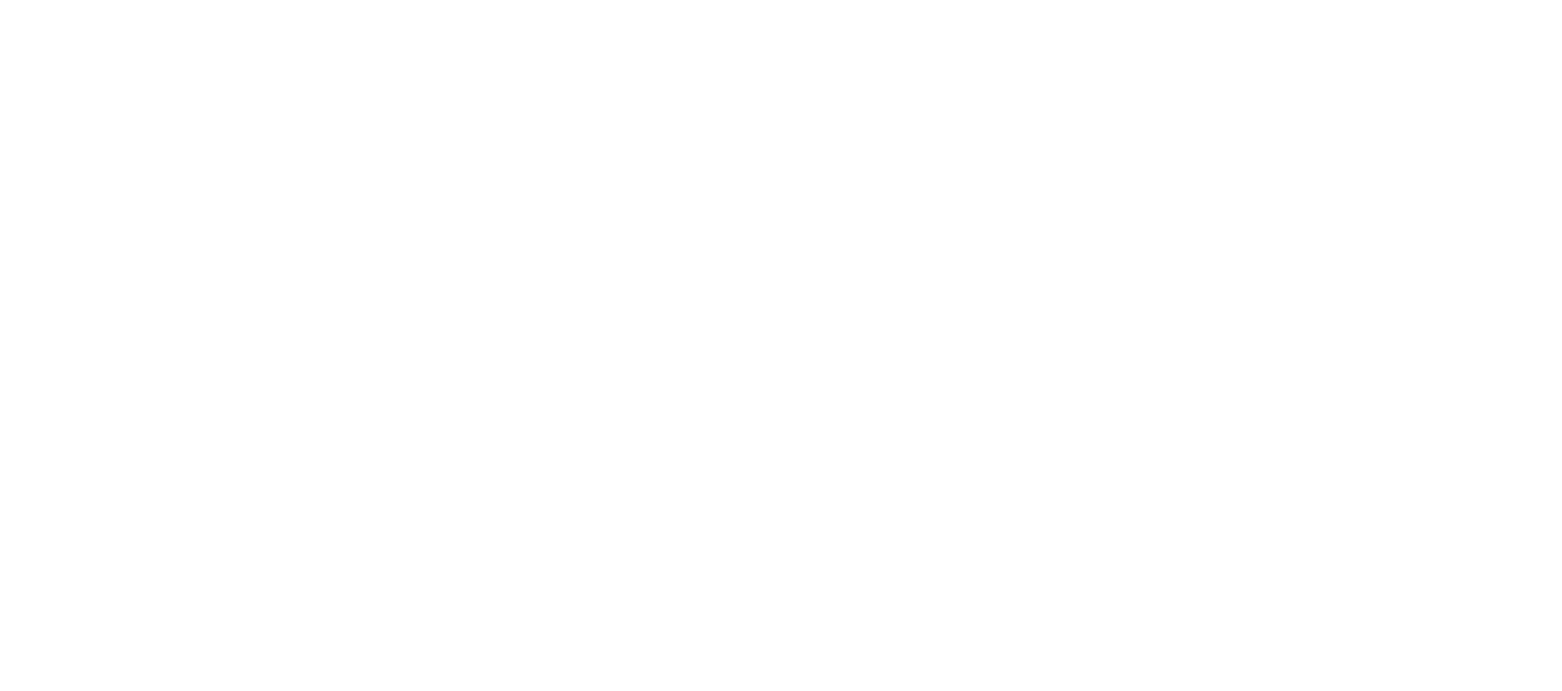
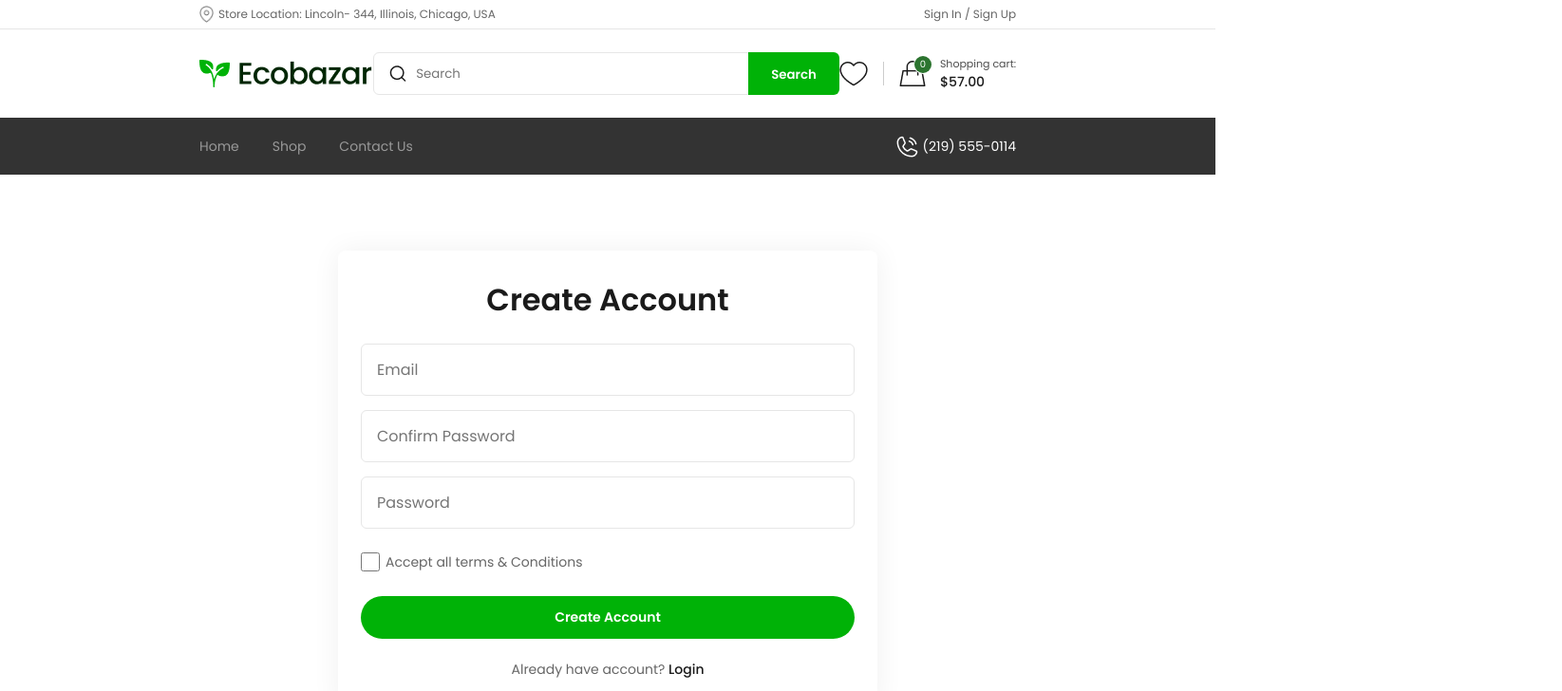
Before and after one commit to ClydeCode/ecommerce-web, a React (Create React App) app: page /register in a window 1280 px wide. Before the commit this address had no page. Shown: the top 728 px of the page at 95% size, 1645 px wide, since content can reach past the window. Built offline with nearby package versions, Linux system fonts and the light colour scheme.

Commit message:
Add register page

```diff
--- a/src/RouteSwitch.js
+++ b/src/RouteSwitch.js
@@ -1,13 +1,15 @@
 import { BrowserRouter, Routes, Route } from "react-router-dom";
 import Home from "./pages/Home.js";
 import LoginPage from "./pages/LoginPage.js";
+import RegisterPage from "./pages/RegisterPage.js";
 
 export default function RouteSwitch() {
     return (
         <BrowserRouter>
             <Routes>
-                <Route path="/" element={ <Home /> } />
+                <Route path="/" element= { <Home /> } />
                 <Route path="/login" element= { <LoginPage /> } />
+                <Route path="/register" element= { <RegisterPage /> } />
             </Routes>
         </BrowserRouter>
     )
--- a/src/pages/LoginPage.js
+++ b/src/pages/LoginPage.js
@@ -21,7 +21,7 @@
                     </div>
                     <button type="submit" id="loginBtn">Login</button>
                 </form>
-                <p id="registerOffer">Don't have account? <a href="#">Register</a></p>
+                <p id="registerOffer">Don't have account? <a href="/register">Register</a></p>
             </div>
 
             <Footer />
--- /dev/null
+++ b/src/pages/RegisterPage.js
@@ -0,0 +1,28 @@
+import "../styles/Pages/registerPage.css";
+import Footer from "../layout/Footer.js";
+import Header from "../layout/Header.js";
+
+export default function RegisterPage() {
+    return (
+        <div className="register_page">
+            <Header />
+
+            <div className="register_container">
+                <p id="title">Create Account</p>
+                <form action="post">
+                    <input type="email" placeholder="Email"/>
+                    <input type="password" placeholder="Confirm Password"/>
+                    <input type="password" placeholder="Password"/>
+                    <label>
+                        <input type="checkbox" />
+                        Accept all terms & Conditions
+                    </label>
+                    <button type="submit" id="registerBtn">Create Account</button>
+                </form>
+                <p id="loginOffer">Already have account? <a href="/login">Login</a></p>
+            </div>
+
+            <Footer />
+        </div>
+    )
+}
--- /dev/null
+++ b/src/styles/Pages/registerPage.css
@@ -0,0 +1,78 @@
+.register_page .register_container {
+    display: flex;
+    justify-content: space-around;
+    align-items: center;
+    flex-direction: column;
+    gap: 15px;
+    max-width: 520px;
+    height: 432px;
+    margin: 80px auto;
+    padding: 24px;
+    box-shadow: 0 1px 30px #f0f0f0;
+    border-radius: 8px;
+}
+
+.register_page .register_container #title {
+    color: #1A1A1A;
+    font-size: 32px;
+    font-weight: 600;
+}
+
+.register_page .register_container form {
+    display: flex;
+    flex-direction: column;
+    gap: 15px;
+    width: 100%;
+}
+
+.register_page .register_container form input {
+    padding: 14px 16px;
+    border: 1px solid #E6E6E6;
+    border-radius: 6px;
+    color: #999999;
+    font-size: 16px;
+}
+
+.register_page .register_container form label {
+    display: flex;
+    align-items: center;
+    font-size: 14px;
+    color: #666666;
+    user-select: none;
+    margin: 10px 0;
+}
+
+.register_page .register_container form label input[type=checkbox] {
+    align-self: flex-start;
+    width: 20px;
+    height: 20px;
+    margin-right: 6px;
+    cursor: pointer;
+}
+
+.register_page .register_container form #registerBtn {
+    height: 45px;
+    font-size: 14px;
+    font-weight: 600;
+    color: white;
+    background-color: #00B207;
+    border: none;
+    border-radius: 43px;
+}
+
+.register_page .register_container form #registerBtn:hover {
+    background-color: #2C742F;
+    cursor: pointer;
+}
+
+.register_page .register_container #loginOffer {
+    color: #666666;
+    font-size: 14px;
+}
+
+.register_page .register_container #loginOffer a {
+    font-size: 14px;
+    font-weight: 500;
+    color: #1A1A1A;
+    text-decoration: none;
+}
```
